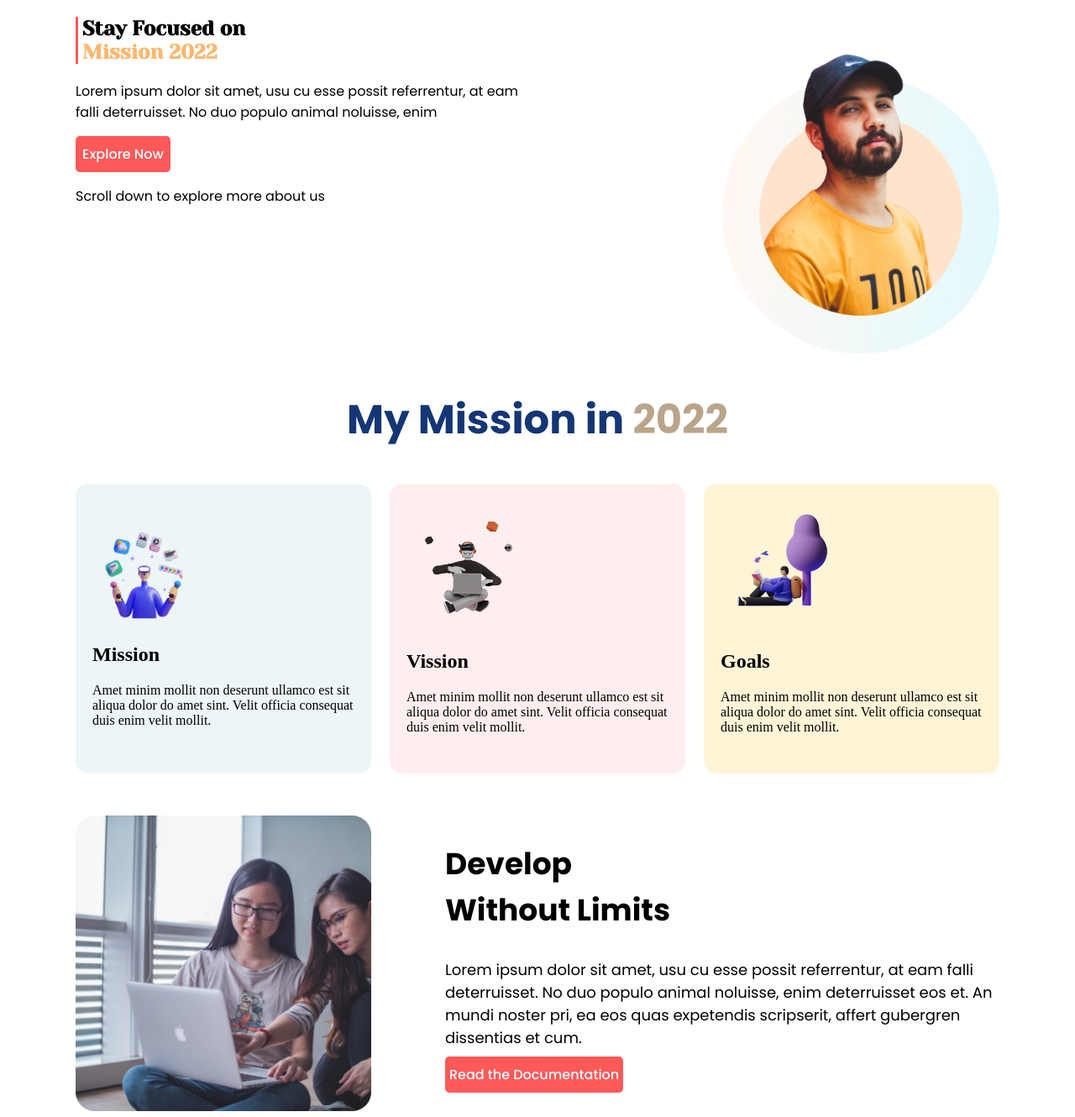
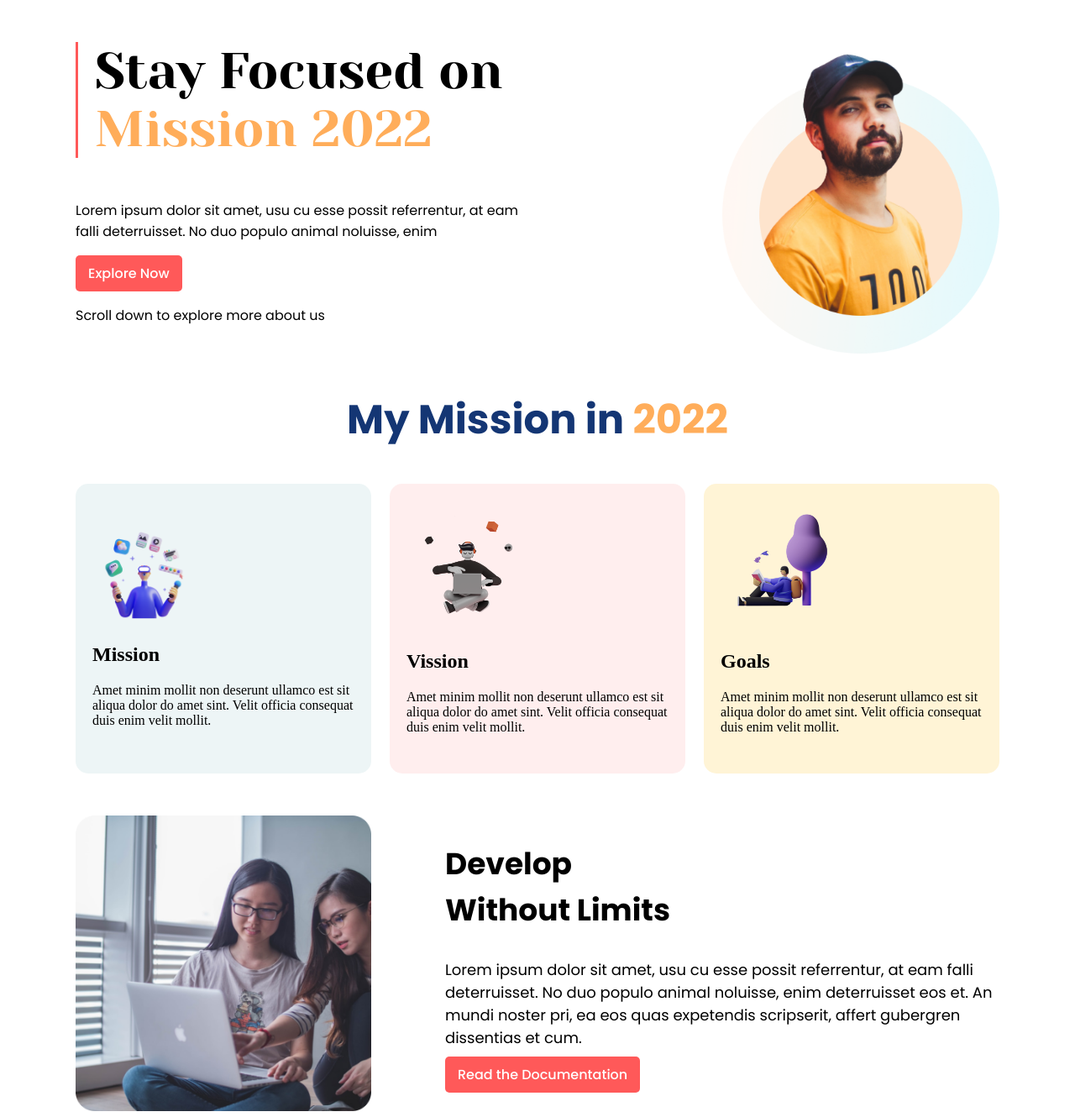
Before and after one commit to hasibulislam786/Misson-2021, a plain HTML site: page index.html in a window 1280 px wide. Shown: the top 1330 px of the page at 84% size. Drawn offline with Linux system fonts and the light colour scheme.

Commit message:
add new web site

```diff
--- a/css/style.css
+++ b/css/style.css
@@ -20,11 +20,11 @@ body{
     width: 60%;
 }
 .boi{
-    color: #ffb76f;
+    color: #ffad5a;
 }
 .pen-left a{
     background: #ff5959;
-    padding: 10px 8px;
+    padding: 10px 15px;
     border-radius: 5px;
     color: white;
     text-decoration: none;
@@ -34,9 +34,10 @@ body{
 }
 .pen-left .mj{
     border-left: 3px solid #ff5959 ;
-    padding-left: 5px;
+    padding-left: 20px;
     font-family: 'Yeseva One', cursive;
-    font-size: 400;
+    font-size: 60px;
+    font-weight: 400;
 }
 .delet01{
     font-family: 'Poppins', sans-serif;
@@ -59,7 +60,7 @@ body{
 
 }
 .messi{
-    color: #baa58a;
+    color: #ffad5a;
 }
 .lesson-01{
     display: flex;
@@ -118,7 +119,7 @@ width: 80%;
     text-decoration: none;
     font-family: 'Poppins', sans-serif;
     font-weight: 500;
-    padding: 10px 5px;
+    padding: 10px 15px;
     border-radius: 5px;
 }
 /* buk section end  */
@@ -132,10 +133,11 @@ width: 80%;
 }
 .leg-bhat{
     width: 40%;
+    text-align: right;
 }
 .leg-bhat img{
     width: 80%;
-    text-align: right;
+
 }
 .leg-vegitable h1{
     font-weight: 700;
@@ -149,7 +151,7 @@ width: 80%;
 }
 .leg-vegitable a{
     background: #ff5959;
-    padding: 10px 8px;
+    padding: 10px 15px;
     border-radius: 5px;
     color: white;
     text-decoration: none;
```
